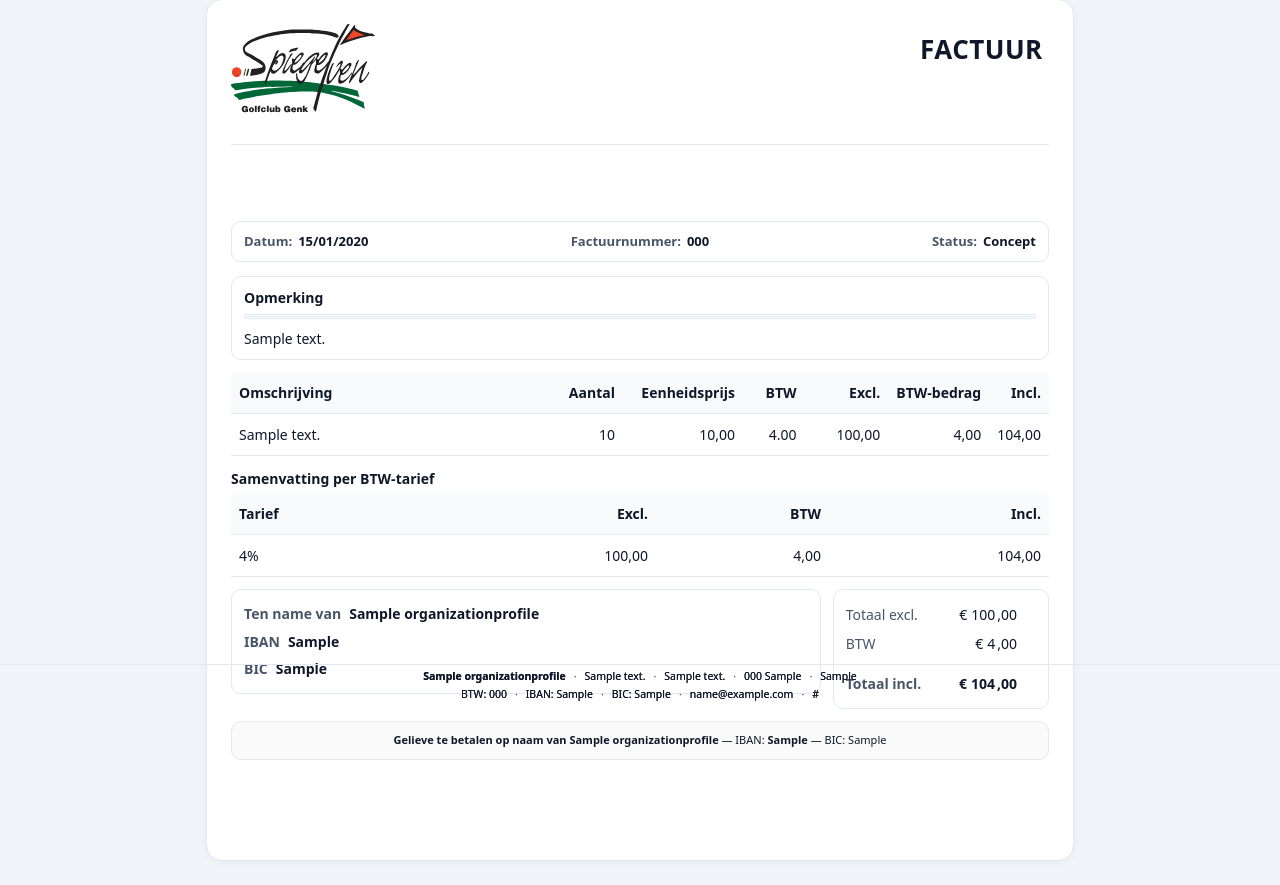
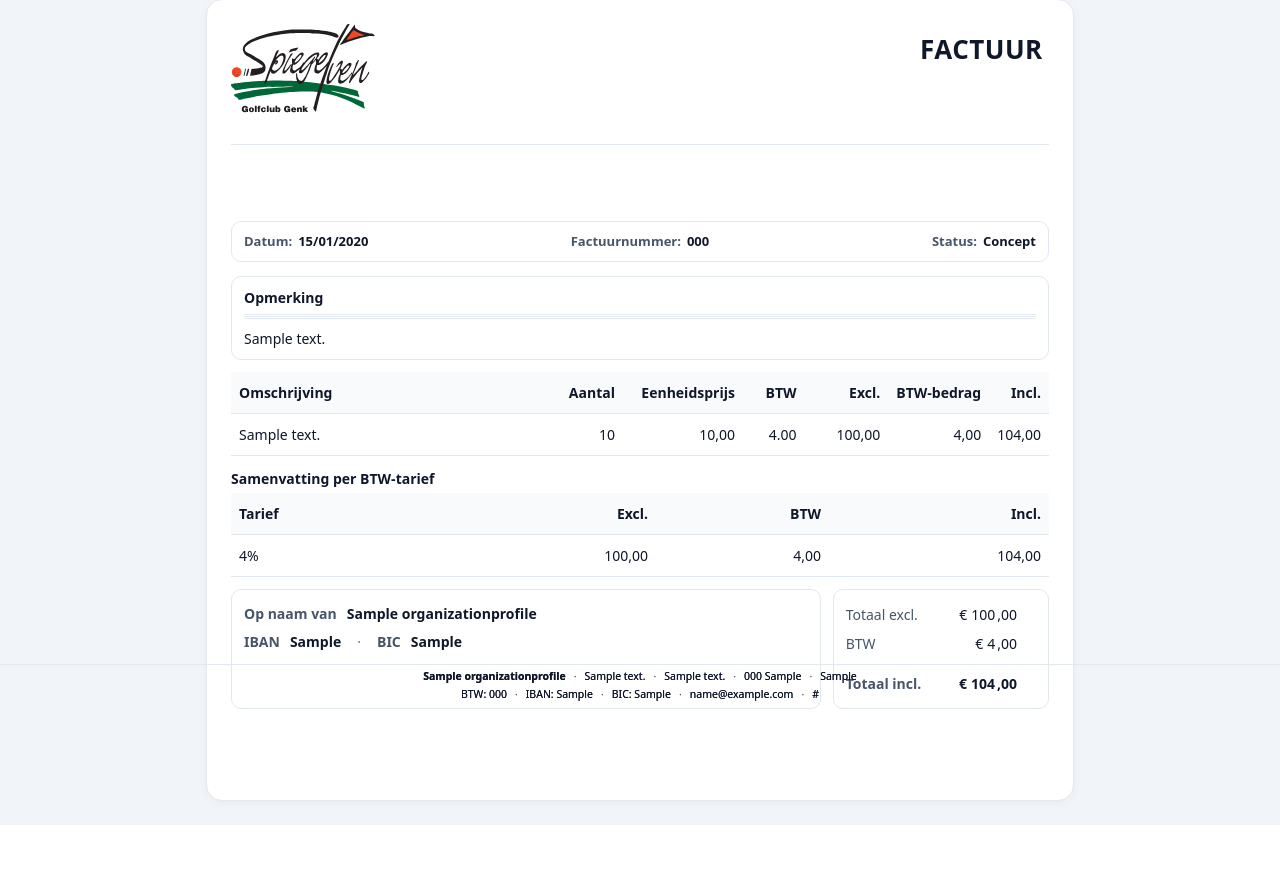
Before and after one commit to Boutsy/Spiegelven-Fakturatie, a Django app: page /facturen/1/voorbeeld/ in a window 1280 px wide. Shown: the part 76-961 px from the top of the page. After the commit the page ends 901 px from the top, so only its background shows below. Run offline with Django 5.2, Linux system fonts and the light colour scheme; tables that the repository leaves empty hold one stand-in row (values such as "Sample post").

Commit message:
backup bk-0008 2025-08-29_19-38-26 — werkende-stap

```diff
--- a/templates/invoices/preview.html
+++ b/templates/invoices/preview.html
@@ -264,28 +264,46 @@
     /* Scherm */
     .notes-print { display:none; }
 
+    .pay-card .label{ color:var(--muted); font-weight:600; }
+    .pay-card .value{ font-weight:700; }
+    .pay-card .ogm{
+      font-family: ui-monospace, SFMono-Regular, Menlo, Consolas, monospace;
+      letter-spacing:.3px;
+    }
+
     /* Rij met links: betaling (flexibel), rechts: totalen (vaste breedte) */
     .summary-row{
       margin-top:12px;
       display:grid;
       grid-template-columns: 1fr auto;  /* links vult over, rechts houdt eigen breedte */
       column-gap:12px;
-      align-items:start;
+      align-items: stretch;              /* kaarten even hoog */
+    }
+
+    /* Forceer plaatsing in de grid: pay links, totalen rechts */
+    .summary-row .pay-card{ grid-column: 1; }
+    .summary-row .totals-card{
+      grid-column: 2;
+      justify-self: end;     /* rechts uitlijnen */
+      width: min(420px, 100%);
     }
 
     /* Pay-kaart: zelfde look als totalen, maar vult links-kolom volledig */
     .pay-card{
-      width: 100%;                 /* neemt alle resterende ruimte links in */
+      width: 100%;
       border:1px solid var(--line);
       border-radius:10px;
       background:#fff;
       padding:10px 12px;
       font-size:14px;
       line-height:1.4;
+      height:100%;                       /* gelijke hoogte met totalen */
+      display:flex;
+      flex-direction:column;
     }
     .pay-card .row{
       display:flex;
-      gap:8px;
+      gap:10px;
       flex-wrap:wrap;
       align-items:baseline;
       padding:4px 0;
@@ -296,6 +314,10 @@
       font-family: ui-monospace, SFMono-Regular, Menlo, Consolas, monospace;
       letter-spacing:.3px;
     }
+    .pay-card .sep{ opacity:.6; margin:0 6px; }
+
+    /* totalenkaart ook laten meerekken in de grid-rij */
+    .totals-card{ height:100%; }
 
   </style>
 
@@ -464,24 +486,25 @@
 
         <div class="pay-card">
           <div class="row">
-            <span class="label">Ten name van</span>
+            <span class="label">Op naam van</span>
             <span class="value">{{ org.name }}</span>
           </div>
+
           {% if payment.iban %}
           <div class="row">
             <span class="label">IBAN</span>
             <span class="value">{{ payment.iban }}</span>
+            {% if payment.bic %}
+              <span class="sep">·</span>
+              <span class="label">BIC</span>
+              <span class="value">{{ payment.bic }}</span>
+            {% endif %}
           </div>
           {% endif %}
-          {% if payment.bic %}
-          <div class="row">
-            <span class="label">BIC</span>
-            <span class="value">{{ payment.bic }}</span>
-          </div>
-          {% endif %}
+
           {% if payment.ogm %}
           <div class="row">
-            <span class="label">OGM</span>
+            <span class="label">Gestructureerde mededeling:</span>
             <span class="value ogm">{{ payment.ogm }}</span>
           </div>
           {% endif %}
@@ -513,15 +536,6 @@
 
       </div>
 
-      {% if payment.iban or payment.ogm %}
-      <div class="paycall">
-        <strong>Gelieve te betalen op naam van {{ org.name }}</strong>
-        {% if payment.iban %} — IBAN: <strong>{{ payment.iban }}</strong>{% endif %}
-        {% if payment.ogm %} — Gestructureerde mededeling (OGM): <strong class="ogm">{{ payment.ogm }}</strong>{% endif %}
-        {% if payment.bic %} — BIC: {{ payment.bic }}{% endif %}
-      </div>
-      {% endif %}
-
     </div> <!-- /.card -->
 
   </div>   <!-- /.wrap -->
```
Also changed, not shown: 1 other file.
